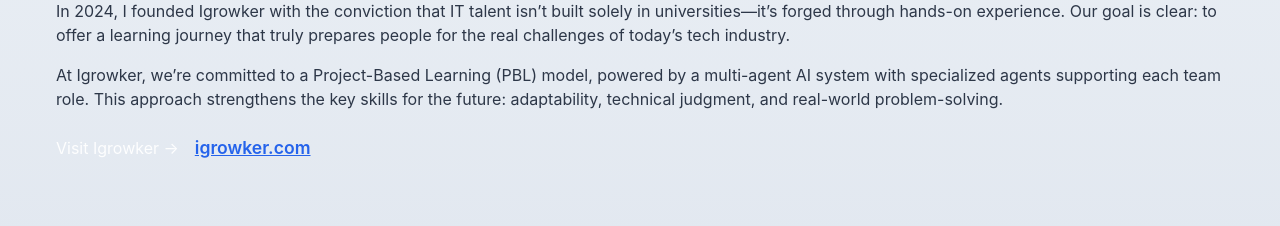
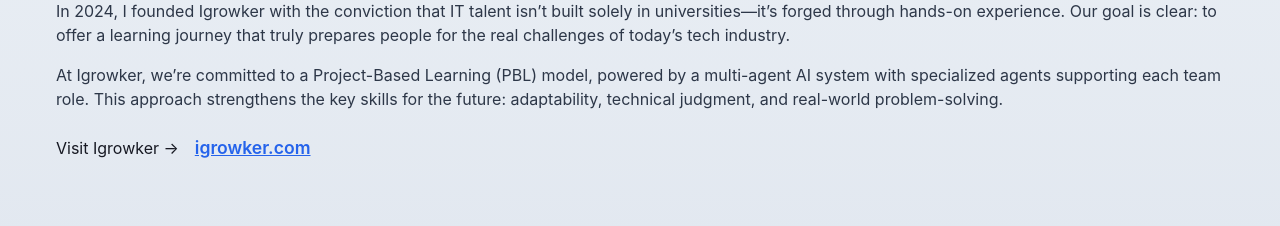
Before and after one commit to damianfanaro/damianfanaro.github.io, a React (Vite) app: page / in a window 1280 px wide. Shown: the part 1600-1826 px from the top of the page. Built offline with nearby package versions, Linux system fonts and the light colour scheme; no server answers.

Commit message:
Fixed text color

```diff
--- a/src/components/Blog.tsx
+++ b/src/components/Blog.tsx
@@ -83,7 +83,7 @@ const Blog = () => {
           {t('igrowker.description')}
         </Text>
         <Box display="flex" alignItems="center" justifyContent="start" gap={4}>
-          <Text>{t('igrowker.button')} →</Text>
+          <Text color="gray.900">{t('igrowker.button')} →</Text>
           <a href="https://igrowker.com" target="_blank" rel="noopener noreferrer" style={{ color: '#2563eb', fontWeight: 600, fontSize: '1.1em', textDecoration: 'underline' }}>
             igrowker.com
           </a>
```
